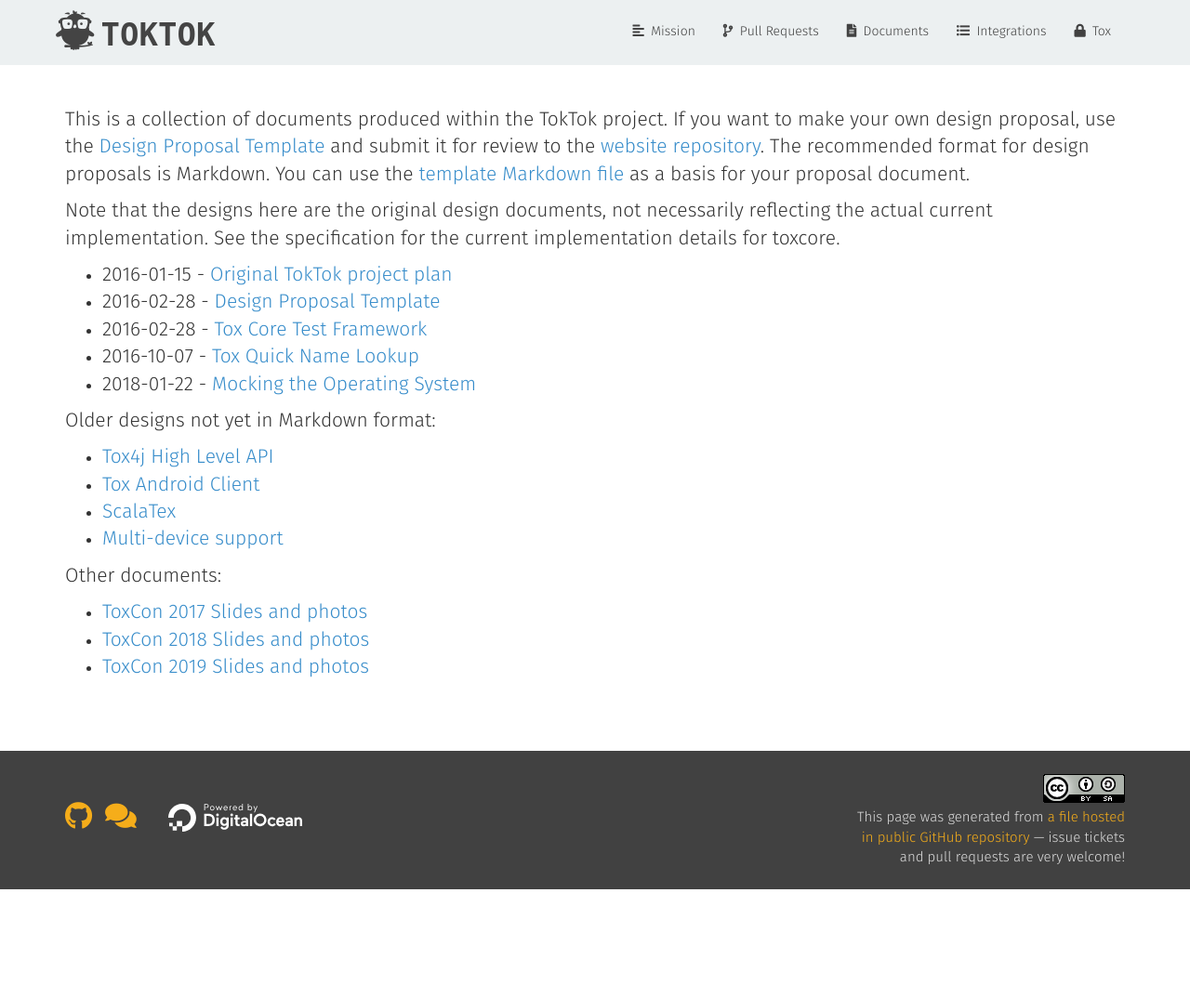
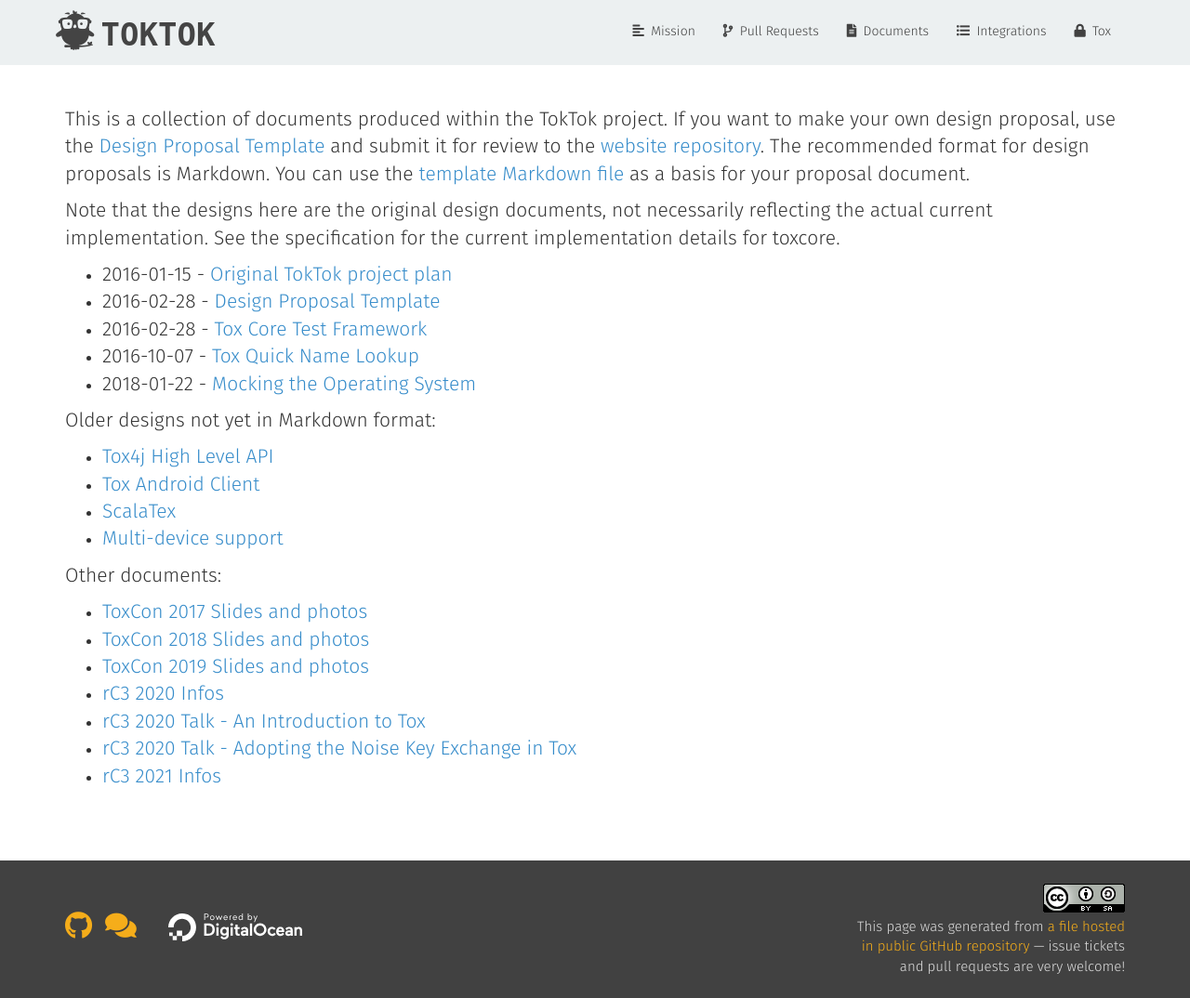
Before and after one commit to TokTok/website, a Jekyll site: the page built from toktok/documents.md, in a window 1280 px wide. Shown: the whole page at 93% size. Built offline with Jekyll 4.4.1, drawn with Linux system fonts in a browser that asks for light colours; nearby versions of some CDN libraries; before the commit the page ends 957 px from its top, so only the background shows below that.

Commit message:
chore: add infos and talks from the rC3 events

```diff
--- a/toktok/documents.md
+++ b/toktok/documents.md
@@ -35,3 +35,7 @@ Other documents:
 -   [ToxCon 2017 Slides and photos](https://github.com/zoff99/ToxCon2017/blob/master/README.md)
 -   [ToxCon 2018 Slides and photos](https://github.com/zoff99/ToxCon2018/blob/master/README.md)
 -   [ToxCon 2019 Slides and photos](https://github.com/zoff99/ToxCon2019/blob/master/README.md)
+-   [rC3 2020 Infos](https://github.com/zoff99/rC3_2020/blob/main/README.md)
+-   [rC3 2020 Talk - An Introduction to Tox](https://zoff99.github.io/rC3_2020/)
+-   [rC3 2020 Talk - Adopting the Noise Key Exchange in Tox](https://media.ccc.de/v/rc3-709912-adopting_the_noise_key_exchange_in_tox)
+-   [rC3 2021 Infos](https://github.com/zoff99/rC3_2021/blob/master/README.md)
```
